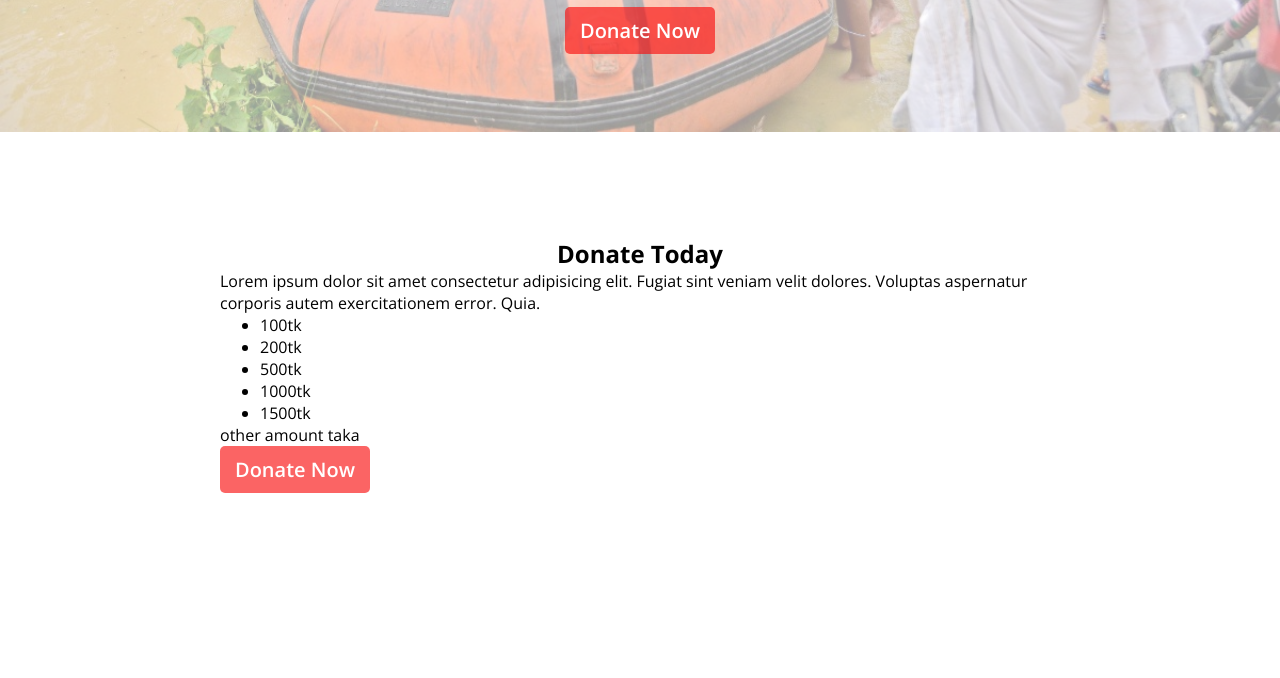
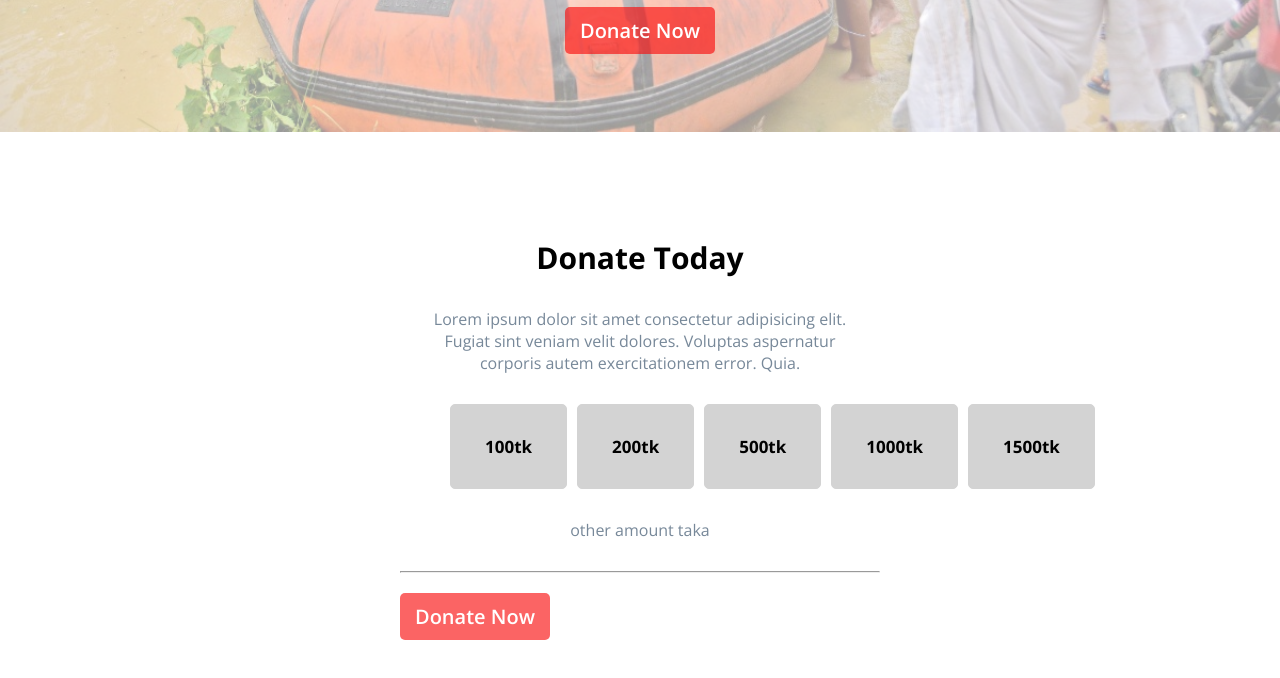
Before and after one commit to Akashdey01/practice-protfolio, a plain HTML site: page index.html in a window 1280 px wide. Shown: the part 538-1216 px from the top of the page. Before the commit the page ends 1131 px from the top, so only its background shows below. Drawn offline with nearby package versions, Linux system fonts and the light colour scheme.

Commit message:
donate today section done

```diff
--- a/index.html
+++ b/index.html
@@ -15,9 +15,9 @@
         <div class="header">
             <img src="images/donation5.jpg" alt="">
             <div class="header-item">
-                <h1 class="header-title">Let's help those who are more in need</h1>
+                <h1 class="header-title ">Let's help those who are more in need</h1>
                 <p class="header-description">Lorem, ipsum dolor sit amet consectetur adipisicing elit. Numquam recusandae at possimus itaque doloribus consectetur magnam assumenda aliquam nisi fugiat?</p>
-                <button class="btn-primary">Donate Now</button>
+                <button class="header-btn">Donate Now</button>
             </div>
             </div>
         </div>
@@ -25,9 +25,10 @@
     <main>
         <!-- donate today section -->
 
-        <section class="dontate-today">
-            <h2 class="donate-title">Donate Today</h2>
-            <p class="donate-description">Lorem ipsum dolor sit amet consectetur adipisicing elit. Fugiat sint veniam velit dolores. Voluptas aspernatur corporis autem exercitationem error. Quia.</p>
+        <section class="donate-today">
+            <div class="donate-today-container">
+                <h2 class="praimary-title">Donate Today</h2>
+                <p class="praimary-description">Lorem ipsum dolor sit amet consectetur adipisicing elit. Fugiat sint veniam velit dolores. Voluptas aspernatur corporis autem exercitationem error. Quia.</p>
                 <ul>
                     <li>100tk</li>
                     <li>200tk</li>
@@ -35,8 +36,10 @@
                     <li>1000tk</li>
                     <li>1500tk</li>
                 </ul>
-            <p class="donate-sub-description">other amount taka</p>
-            <button class="btn-primary">Donate Now</button>
+                <p class="praimary-description">other amount taka</p>
+                <hr class="donate-border">
+                <button class="donate-btn">Donate Now</button>
+            </div>
             </div>
         </section>
     </main>
--- a/style.css
+++ b/style.css
@@ -1,16 +1,6 @@
 *{
     margin: 0;
     font-family: 'Open Sans', sans-serif;
-}
-
-.btn-primary {
-	background-color: #f90a0aa1;
-	color: white;
-	border: none;
-	padding: 10px 15px;
-	border-radius: 5px;
-	font-size: 20px;
-	font-weight: 600;
 }
 
 /* ----- header styles ----- */
@@ -36,12 +26,63 @@
 	margin-top: 10px;
 	margin-bottom: 10px;
 }
+.header-btn {
+	background-color: #f90a0aa1;
+	color: white;
+	border: none;
+	padding: 10px 15px;
+	border-radius: 5px;
+	font-size: 20px;
+	font-weight: 600;
+}
 
 /* ---- donate today styles ---- */
 
-.dontate-today{
-	margin: 100px 220px;
+.donate-today{
+	margin: 30px 200px;
 }
-.donate-title{
+.donate-today-container{
+	padding: 70px 200px;
+}
+.praimary-title {
 	text-align: center;
+	font-weight: 700;
+	font-size: 30px;
 }
+.praimary-description{
+	text-align: center;
+	color: lightslategray;
+	margin: 30px 30px;
+}
+.donate-today-container ul{
+	display: flex;
+}
+.donate-today-container ul li {
+	list-style-type: none;
+	background-color: lightgrey;
+	padding: 30px 34px;
+	margin-left: 10px;
+	border: 1px solid lightgrey;
+	font-weight: 700;
+	font-size: 17px;
+	border-radius: 5px;
+}
+.donate-today-container ul li:hover{
+	border: 2px solid #f90a0aa1;
+	color: #f90b0bf8;
+	background: #febbc5ee;
+}
+.donate-border{
+	color:#d3d3d354;
+}
+.donate-btn {
+	background-color: #f90a0aa1;
+	color: white;
+	border: none;
+	padding: 10px 15px;
+	border-radius: 5px;
+	font-size: 20px;
+	font-weight: 600;
+	text-align: center;
+	margin-top: 20px;
+}
```
Lines whose indentation alone changed are shown as unchanged.
